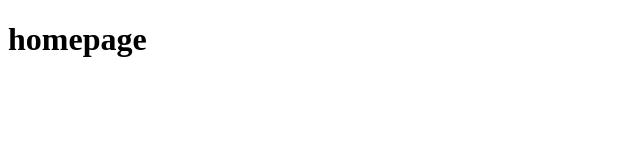
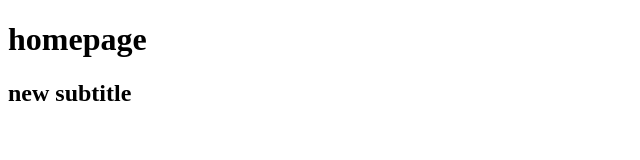
Before and after one commit to RobHall8/tddemo1, a plain HTML site: page index.html in a window 1280 px wide. Shown: the whole page, without its empty margins (0-640 px from the left). Drawn offline with Linux system fonts and the light colour scheme.

Commit message:
adding a subheading

```diff
--- a/index.html
+++ b/index.html
@@ -8,5 +8,7 @@
 
 <h1>homepage</h1>
 
+<h2>new subtitle</h2>
+
 </body>
 </html>
```
